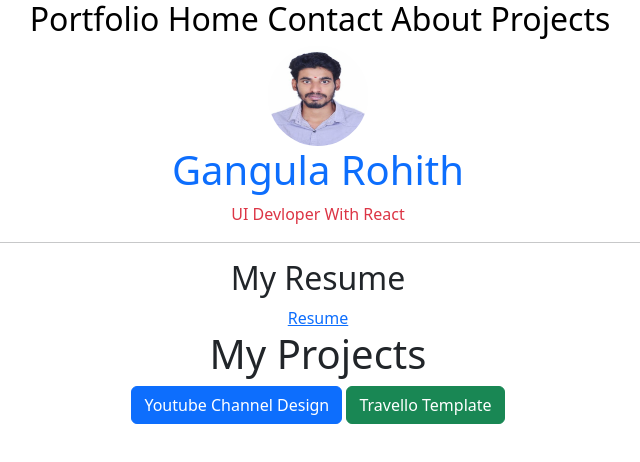
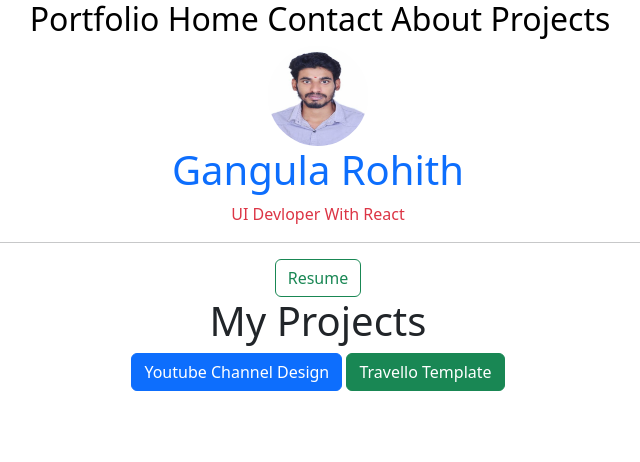
Before and after one commit to Rohith-ui-Developer/GangulaRohith-ui-developer, a website: page index.html in a window 1280 px wide. Shown: the whole page, without its empty margins (322-962 px from the left). Drawn offline with nearby package versions, Linux system fonts and the light colour scheme.

Commit message:
Update index.html
ok

```diff
--- a/index.html
+++ b/index.html
@@ -30,8 +30,7 @@
     <h1 class="text-primary">Gangula Rohith</h1>
     <p class="text-danger">UI Devloper With React</p>
     <hr>
-    <h2>My Resume</h2>
-    <a href="Public/docs/Resume-Rohith.pdf">Resume</a>
+    <a class="btn btn-outline-success" href="Public/docs/Resume-Rohith.pdf">Resume</a>
     <h1>My Projects</h1>
     <a class="btn btn-primary" href="Public/youtube-channel-design.html">Youtube Channel Design</a>
     <a class="btn btn-success" href="Public/travello-template.html">Travello Template</a>
```
